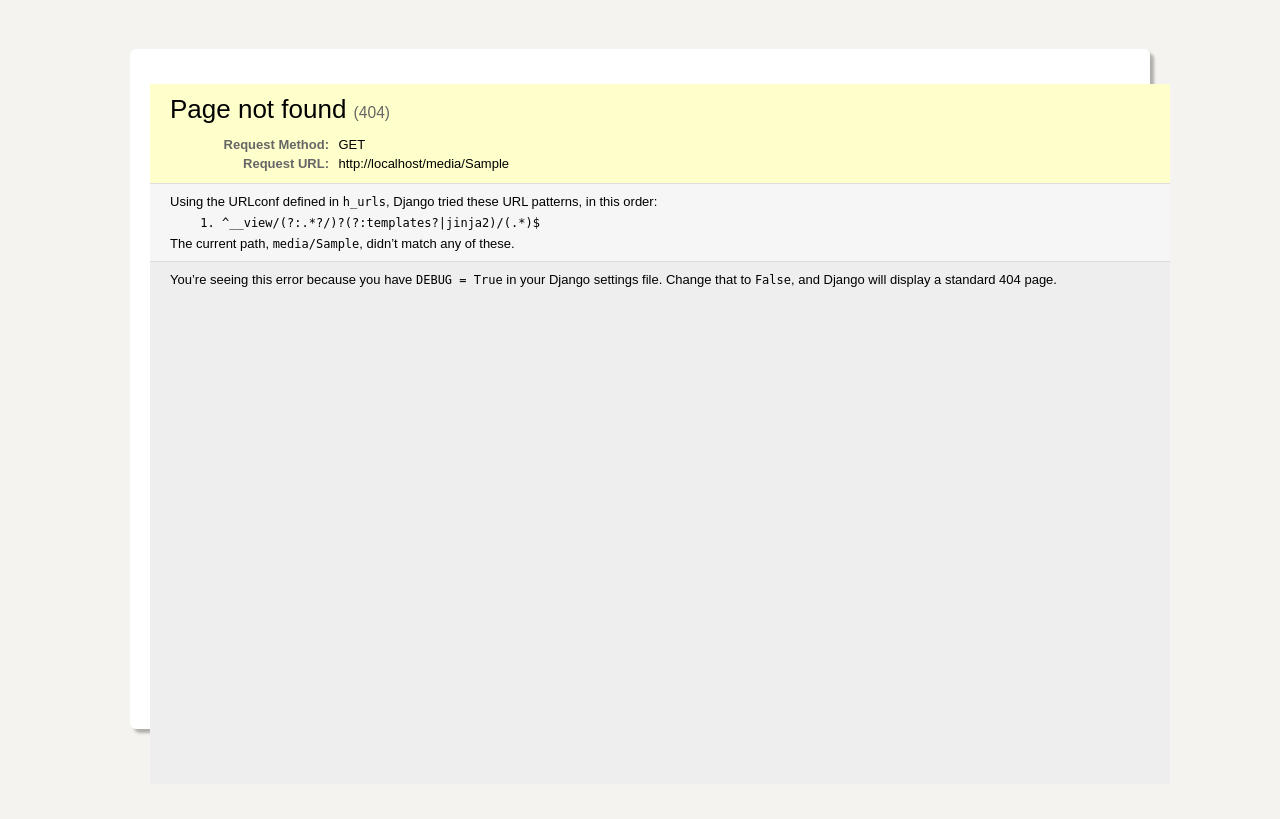
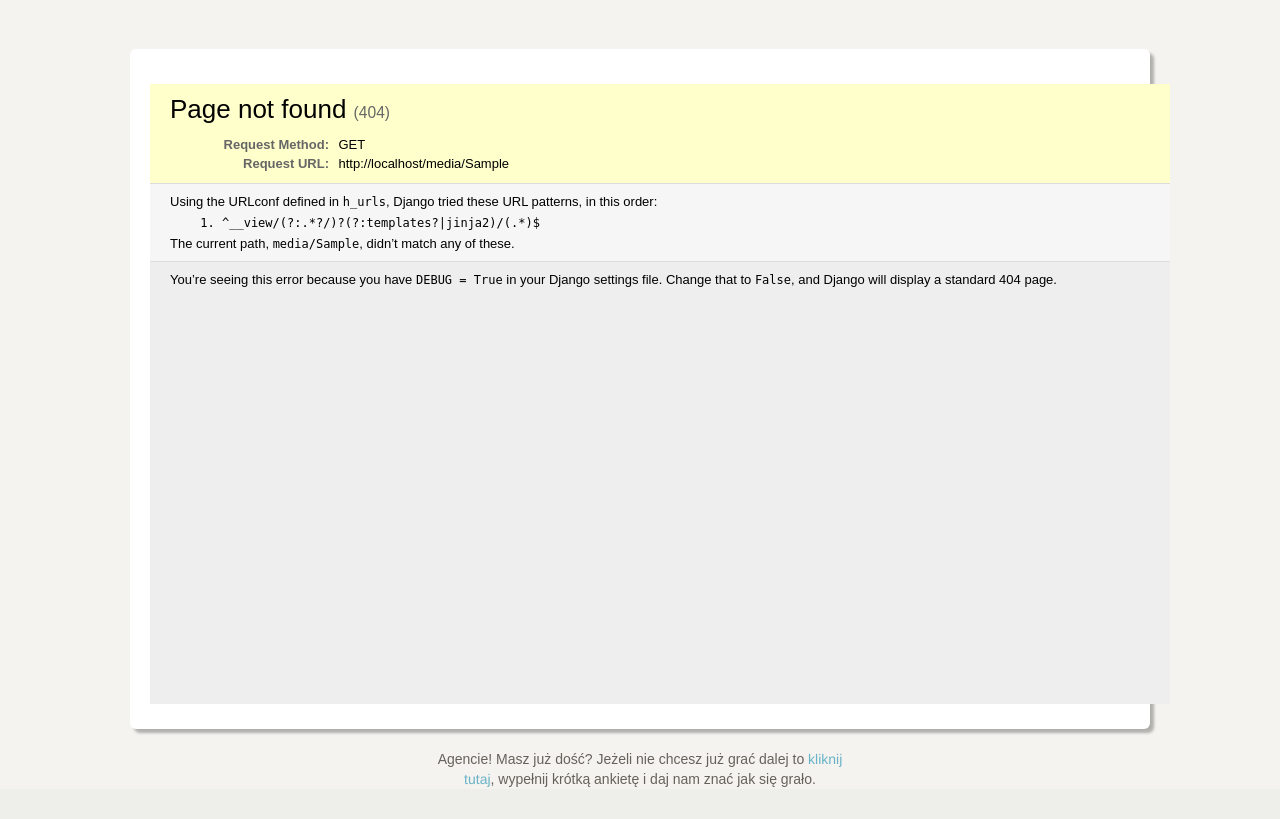
Before and after one commit to heolin/crowdagency, a Django app: template clients/templates/clients/view.html in a window 1280 px wide. Shown: the part 96-915 px from the top of the page. After the commit the page ends 883 px from the top, so only its background shows below. Run offline with Django 3.2, Linux system fonts and the light colour scheme; the template is opened without the code that fills it: most values are stand-ins (such as "Sample title", 1, 10 or a date in 2020); some libraries are stand-ins or nearby versions; some web fonts are replaced.

Commit message:
updated games and survey

```diff
--- a/clients/static/clients/css/style.css
+++ b/clients/static/clients/css/style.css
@@ -122,7 +122,7 @@
     padding:0px;
     margin:20px;
     border: 0px;
-    height: 700px;
+    height: 620px;
 }
 
 .game-card-lock {
--- a/clients/templates/clients/survey.html
+++ b/clients/templates/clients/survey.html
@@ -18,7 +18,7 @@
                         Ankieta
                     </div>
                     <div class="survey-info">
-                        Lorem Ipsum jest tekstem stosowanym jako przykładowy wypełniacz w przemyśle poligraficznym. Został po raz pierwszy użyty w XV w. przez nieznanego drukarza do wypełnienia tekstem próbnej książki
+                        Wypełnij krótką ankietę i opisz nam swoje odczucia związane z zrozgrywką. Niech Twoje odpowiedzi będą przemyślane i szczere. Nie sugeruj się sympatią do Agencji.
                     </div>
                     <div class="survey-content">
                         <form id="surveyForm" action="{% url 'clients:survey' client_id %}" method="post">
--- a/clients/templates/clients/view.html
+++ b/clients/templates/clients/view.html
@@ -10,6 +10,7 @@
 {% block content %}
 
 <div ng-app="crowdhub" ng-controller="clientsCtrl">
+    <div class="row">
         <div class="col-md-12">
             <div class="card unity-card shadow">
                 <div class="content">
@@ -24,6 +25,15 @@
             </div>
         </div>
     </div>
+    <div class="row">
+        <div class="col-md-10 col-md-offset-1">
+
+            <div class="col-md-5" style="margin-left:auto; margin-right:auto; float:none; text-align:center;">
+            Agencie! Masz już dość? Jeżeli nie chcesz już grać dalej to <a href="{% url 'clients:survey' client_id %}">kliknij tutaj</a>, wypełnij krótką ankietę i daj nam znać jak się grało.
+            <div>
+        </div>
+    </div>
+</div>
 
 
 {% endblock %}
```
Also changed, not shown: media/clients/dexterity/Release/UnityLoader.js, 1 other file. Lines whose indentation alone changed are shown as unchanged.
